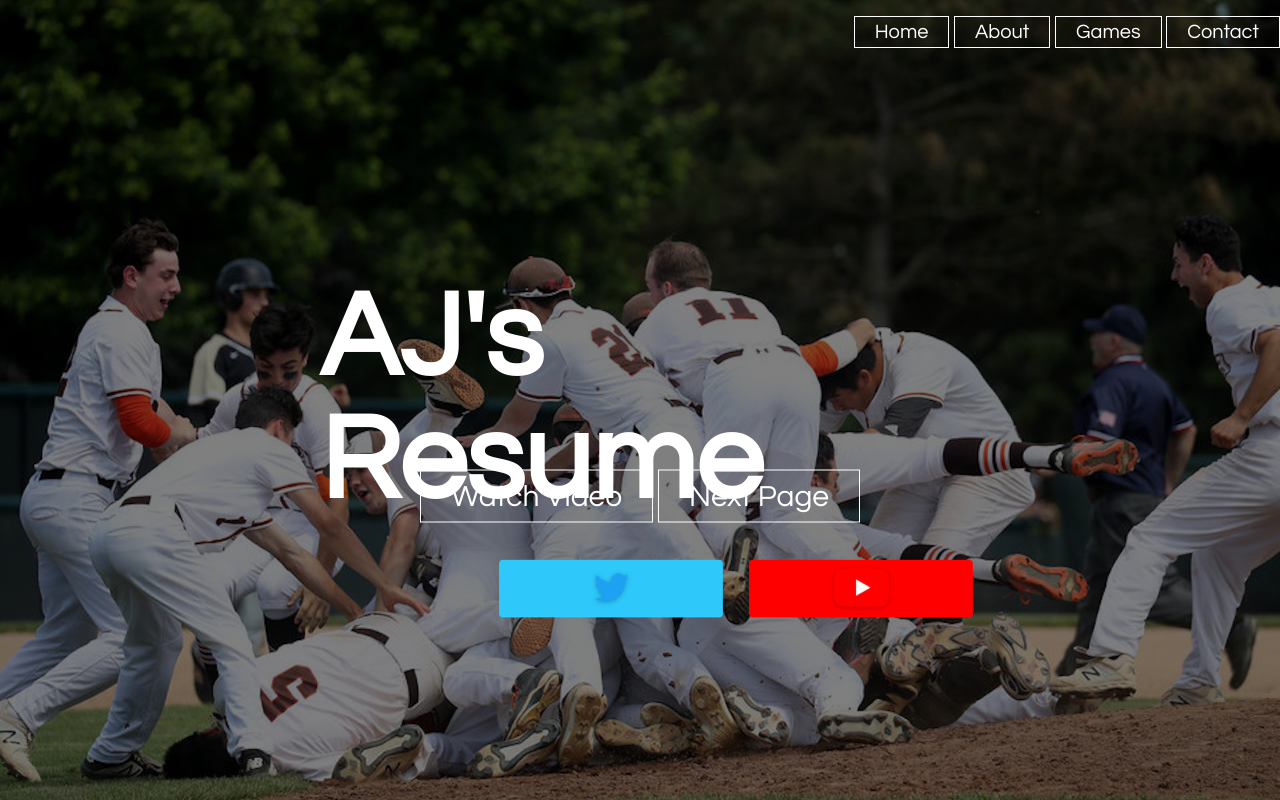
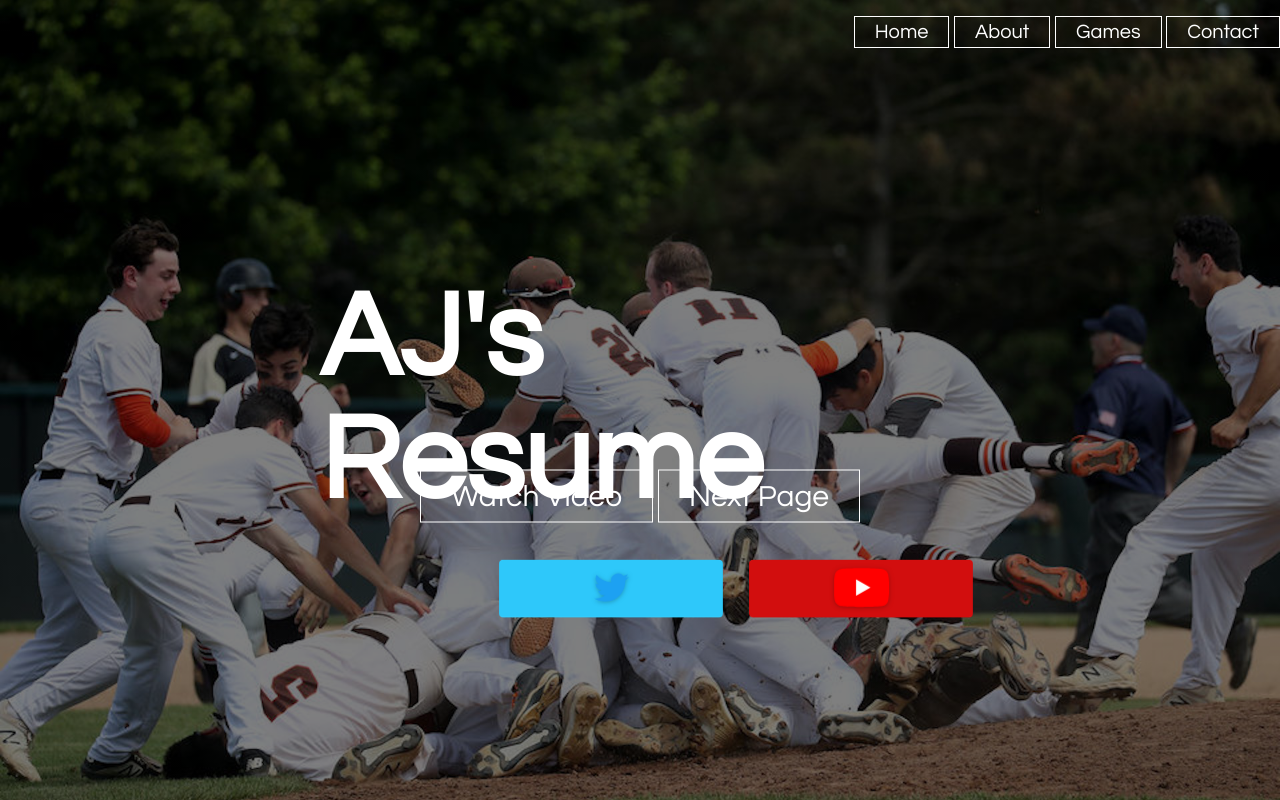
Before and after one commit to ajdesautels/Resume, a plain HTML site: page index.html in a window 1280 px wide. Drawn offline with Linux system fonts and the light colour scheme.

Commit message:
2nd commit

```diff
--- a/index.html
+++ b/index.html
@@ -45,133 +45,11 @@
       </div>
         <div class="cover1">
             <div class="inner1">
-              <svg
-   xmlns:dc="http://purl.org/dc/elements/1.1/"
-   xmlns:cc="http://creativecommons.org/ns#"
-   xmlns:rdf="http://www.w3.org/1999/02/22-rdf-syntax-ns#"
-   xmlns:svg="http://www.w3.org/2000/svg"
-   xmlns="http://www.w3.org/2000/svg"
-   xmlns:sodipodi="http://sodipodi.sourceforge.net/DTD/sodipodi-0.dtd"
-   xmlns:inkscape="http://www.inkscape.org/namespaces/inkscape"
-   version="1.1"
-   id="Layer_1"
-   x="0px"
-   y="0px"
-   viewBox="0 0 71.412065 50"
-   xml:space="preserve"
-   inkscape:version="0.91 r13725"
-   sodipodi:docname="YouTube_full-color_icon (2017).svg"
-   width="71.412064"
-   height="50"><metadata
-     id="metadata33"><rdf:RDF><cc:Work
-         rdf:about=""><dc:format>image/svg+xml</dc:format><dc:type
-           rdf:resource="http://purl.org/dc/dcmitype/StillImage" /><dc:title></dc:title></cc:Work></rdf:RDF></metadata><defs
-     id="defs31" /><sodipodi:namedview
-     pagecolor="#ffffff"
-     bordercolor="#666666"
-     borderopacity="1"
-     objecttolerance="10"
-     gridtolerance="10"
-     guidetolerance="10"
-     inkscape:pageopacity="0"
-     inkscape:pageshadow="2"
-     inkscape:window-width="1366"
-     inkscape:window-height="715"
-     id="namedview29"
-     showgrid="false"
-     fit-margin-top="0"
-     fit-margin-left="0"
-     fit-margin-right="0"
-     fit-margin-bottom="0"
-     inkscape:zoom="1.3588925"
-     inkscape:cx="-71.668263"
-     inkscape:cy="39.237696"
-     inkscape:window-x="-8"
-     inkscape:window-y="-8"
-     inkscape:window-maximized="1"
-     inkscape:current-layer="Layer_1" /><style
-     type="text/css"
-     id="style3">
-	.st0{fill:#FF0000;}
-	.st1{fill:#FFFFFF;}
-	.st2{fill:#282828;}
-</style><g
-     id="g5"
-     transform="scale(0.58823529,0.58823529)"><path
-       class="st0"
-       d="M 118.9,13.3 C 117.5,8.1 113.4,4 108.2,2.6 98.7,0 60.7,0 60.7,0 60.7,0 22.7,0 13.2,2.5 8.1,3.9 3.9,8.1 2.5,13.3 0,22.8 0,42.5 0,42.5 0,42.5 0,62.3 2.5,71.7 3.9,76.9 8,81 13.2,82.4 22.8,85 60.7,85 60.7,85 c 0,0 38,0 47.5,-2.5 5.2,-1.4 9.3,-5.5 10.7,-10.7 2.5,-9.5 2.5,-29.2 2.5,-29.2 0,0 0.1,-19.8 -2.5,-29.3 z"
-       id="path7"
-       inkscape:connector-curvature="0"
-       style="fill:#ff0000" /><polygon
-       class="st1"
-       points="80.2,42.5 48.6,24.3 48.6,60.7 "
-       id="polygon9"
-       style="fill:#ffffff" /></g></svg>
+              <img src="YouTube_full-color_icon_(2017).svg">
             </div>
             <div class="edge1"></div>
             <div class="outer1">
-              <svg
-   xmlns:dc="http://purl.org/dc/elements/1.1/"
-   xmlns:cc="http://creativecommons.org/ns#"
-   xmlns:rdf="http://www.w3.org/1999/02/22-rdf-syntax-ns#"
-   xmlns:svg="http://www.w3.org/2000/svg"
-   xmlns="http://www.w3.org/2000/svg"
-   xmlns:sodipodi="http://sodipodi.sourceforge.net/DTD/sodipodi-0.dtd"
-   xmlns:inkscape="http://www.inkscape.org/namespaces/inkscape"
-   version="1.1"
-   id="Layer_1"
-   x="0px"
-   y="0px"
-   viewBox="0 0 71.412065 50"
-   xml:space="preserve"
-   inkscape:version="0.91 r13725"
-   sodipodi:docname="YouTube_full-color_icon (2017).svg"
-   width="71.412064"
-   height="50"><metadata
-     id="metadata33"><rdf:RDF><cc:Work
-         rdf:about=""><dc:format>image/svg+xml</dc:format><dc:type
-           rdf:resource="http://purl.org/dc/dcmitype/StillImage" /><dc:title></dc:title></cc:Work></rdf:RDF></metadata><defs
-     id="defs31" /><sodipodi:namedview
-     pagecolor="#ffffff"
-     bordercolor="#666666"
-     borderopacity="1"
-     objecttolerance="10"
-     gridtolerance="10"
-     guidetolerance="10"
-     inkscape:pageopacity="0"
-     inkscape:pageshadow="2"
-     inkscape:window-width="1366"
-     inkscape:window-height="715"
-     id="namedview29"
-     showgrid="false"
-     fit-margin-top="0"
-     fit-margin-left="0"
-     fit-margin-right="0"
-     fit-margin-bottom="0"
-     inkscape:zoom="1.3588925"
-     inkscape:cx="-71.668263"
-     inkscape:cy="39.237696"
-     inkscape:window-x="-8"
-     inkscape:window-y="-8"
-     inkscape:window-maximized="1"
-     inkscape:current-layer="Layer_1" /><style
-     type="text/css"
-     id="style3">
-	.st0{fill:#FF0000;}
-	.st1{fill:#FFFFFF;}
-	.st2{fill:#282828;}
-</style><g
-     id="g5"
-     transform="scale(0.58823529,0.58823529)"><path
-       class="st0"
-       d="M 118.9,13.3 C 117.5,8.1 113.4,4 108.2,2.6 98.7,0 60.7,0 60.7,0 60.7,0 22.7,0 13.2,2.5 8.1,3.9 3.9,8.1 2.5,13.3 0,22.8 0,42.5 0,42.5 0,42.5 0,62.3 2.5,71.7 3.9,76.9 8,81 13.2,82.4 22.8,85 60.7,85 60.7,85 c 0,0 38,0 47.5,-2.5 5.2,-1.4 9.3,-5.5 10.7,-10.7 2.5,-9.5 2.5,-29.2 2.5,-29.2 0,0 0.1,-19.8 -2.5,-29.3 z"
-       id="path7"
-       inkscape:connector-curvature="0"
-       style="fill:#ff0000" /><polygon
-       class="st1"
-       points="80.2,42.5 48.6,24.3 48.6,60.7 "
-       id="polygon9"
-       style="fill:#ffffff" /></g></svg>
+              <img src="YouTube_full-color_icon_(2017).svg">
             </div>
         <div class="shadow1"></div>
     </div>
--- a/styles.css
+++ b/styles.css
@@ -167,7 +167,7 @@ body{
   width:100%;
   height:100%;
 }
-.cover1 svg{
+.cover1 img{
   width: 55px;
   height: 55px;
   filter: drop-shadow(0 1px 2px rgba(0,0,0,0.25));
@@ -177,14 +177,14 @@ body{
   background-image: linear-gradient(top, transparent 0%, rgba(0,0,0,0.1) 100%);
 }
 .inner1 {
-  background-color: #FF0000;
+  background-color: #D20E0E;
 }
 .outer1 {
-  background-color: #FF0000;
+  background-color: #D20E0E;
   transform:translateZ(0.25rem);
 }
 .edge1 {
-  background-color: #FF0000;
+  background-color: #D20E0E;
   top:0.25rem;
   height:0.25rem;
   transform:rotateX(90deg);
```
